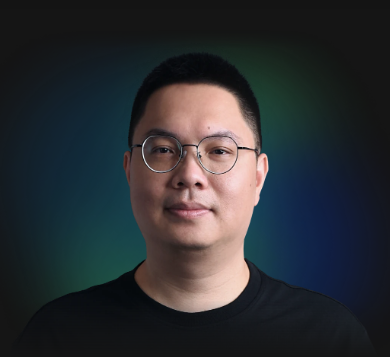
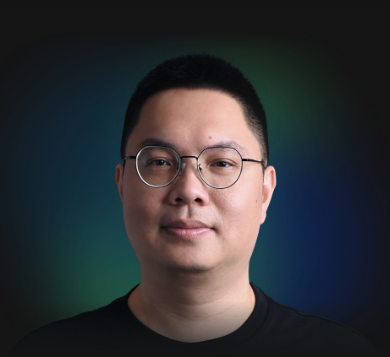
Before and after one commit to zhuyinzhuyin/Profile, a plain HTML site: page index.html in a window 390 px wide. Shown: the part 59-416 px from the top of the page. Drawn offline with Linux system fonts and the light colour scheme; a web font is replaced by a local one.

Commit message:
Enlarge mobile hero portrait

```diff
--- a/styles/styles.css
+++ b/styles/styles.css
@@ -975,10 +975,10 @@
 	.hero_portrait {
 		/* Enlarge the portrait independently of the shorter, cropped hero frame. */
 		position: absolute;
-		width: 135%;
+		width: 150%;
 		height: auto;
 		left: 50%;
-		top: -12%;
+		top: -14%;
 		translate: -50% 0;
 		background-size: contain;
 		background-position: center bottom;
```
